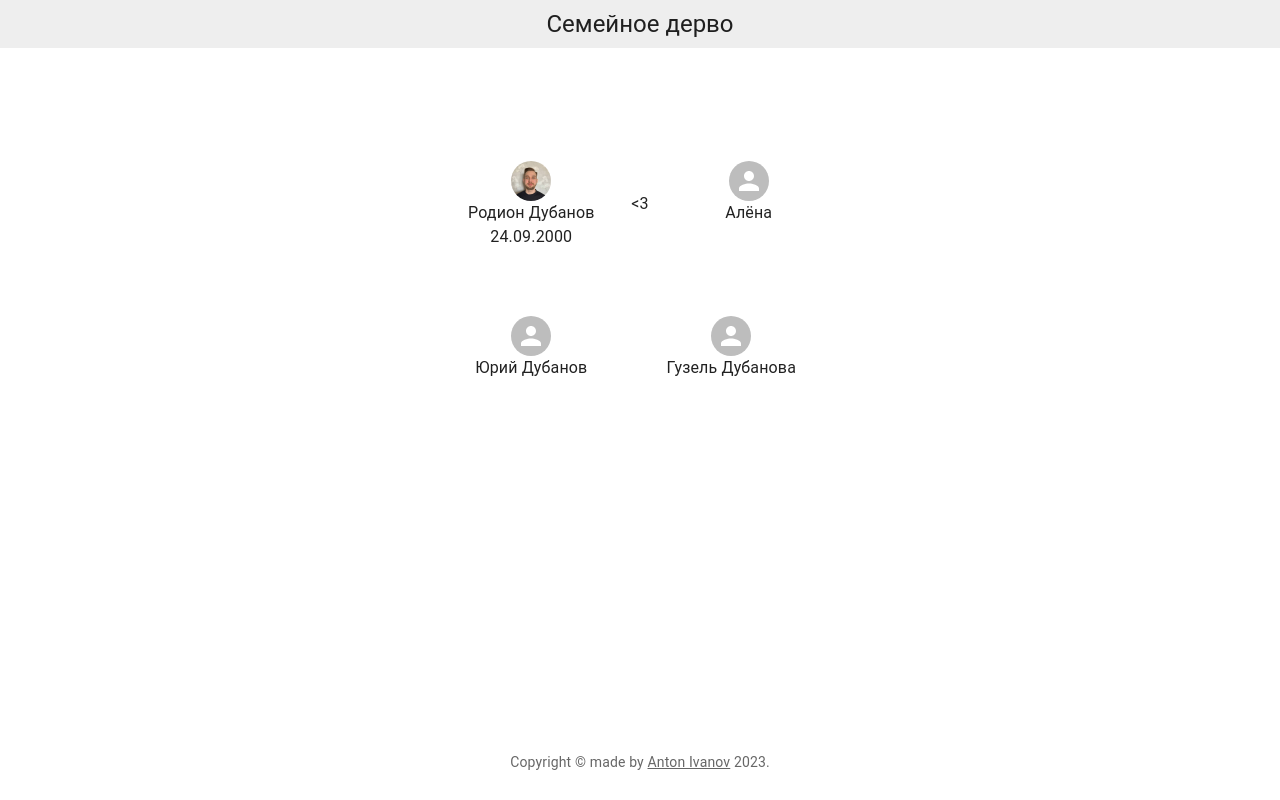
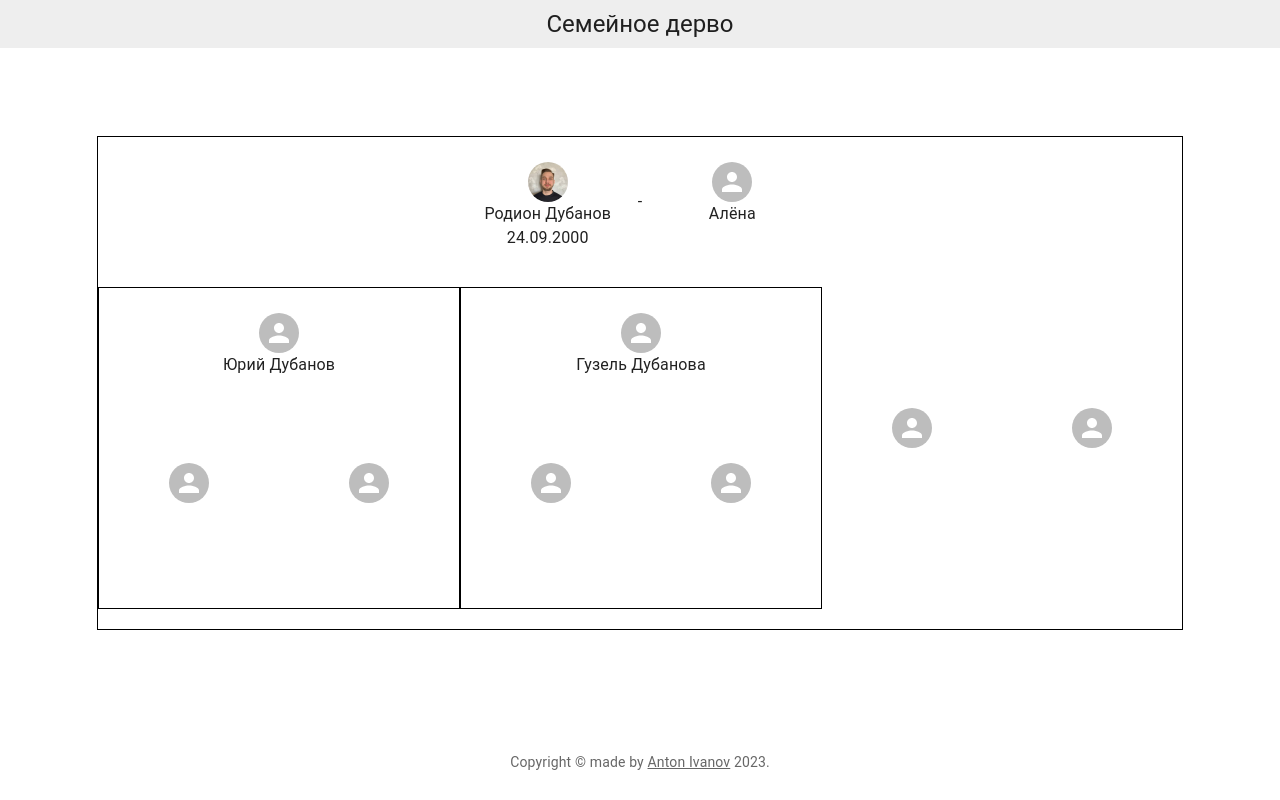
Before and after one commit to gftx/familyTree, a React (Vite) app: page /main in a window 1280 px wide. Built offline with nearby package versions, Linux system fonts and the light colour scheme.

Commit message:
что-то пописал

```diff
--- a/src/const/const.js
+++ b/src/const/const.js
@@ -31,7 +31,7 @@ export const PERSONS = [
     birthdate: '',
     motherId: '',
     fatherId: '',
-    partnerId: '',
+    partnerId: 3,
     childrenIds: [1, 0],
     parentsIds: [],
     brothersIds: [],
@@ -44,7 +44,7 @@ export const PERSONS = [
     birthdate: '',
     motherId: '',
     fatherId: '',
-    partnerId: '',
+    partnerId: 2,
     parentsIds: [],
     childrenIds: [1, 0],
     brothersIds: [],
--- a/src/pages/familyRecursion/index.jsx
+++ /dev/null
@@ -1,39 +0,0 @@
-import { MainPersonItem } from '../../views';
-import { PERSONS } from '../../const/const';
-import './index.scss';
-
-const FamilyTree = () => {
-  const persons = PERSONS;
-
-  const renderFamilyMember = (member) => {
-    const parents = member.parentsIds.map((childId) => {
-      const parent = persons.find((node) => node.id === childId);
-      return renderFamilyMember(parent);
-    });
-    console.log("member", member)
-
-    return (
-      <div key={member.id}>
-        <div className='partnerRow' >
-          <MainPersonItem person={member} key={member.id} />
-          {member.partnerId && (
-            <>
-              <div>{"<3"}</div>
-              <MainPersonItem person={persons[member.partnerId]} key={persons[member.partnerId].id} />
-            </>
-          )}
-        </div>
-        <div className='parentsRow'>
-          {parents}
-        </div>
-      </div>
-    );
-  };
-
-  // const familyTree = persons.find((node) => node.id === 1);
-  const renderedTree = renderFamilyMember(persons[0]);
-
-  return <div>{renderedTree}</div>;
-};
-
-export default FamilyTree;
--- /dev/null
+++ b/src/pages/familyTree/index.jsx
@@ -0,0 +1,68 @@
+import { MainPersonItem } from "../../views";
+import { PERSONS } from "../../const/const";
+import "./index.scss";
+import { useEffect } from "react";
+
+const FamilyTree = () => {
+  const persons = PERSONS;
+  useEffect(() => {
+    console.log({ persons });
+  }, []);
+
+  const renderEmptyParents = () => {
+    return (
+      <div className="partnerRow">
+        <MainPersonItem />
+        <MainPersonItem />
+      </div>
+    );
+  };
+  const renderEmptyParent = () => <MainPersonItem />;
+
+  const renderFamilyMember = (member, firstRow) => {
+    let parents;
+    if (member.parentsIds.length !== 0 && firstRow) {
+      let ids = [...member.parentsIds, Date.now(), Date.now()];
+      parents = ids.map((childId) => {
+        const parent = persons.find((node) => node.id === childId);
+        if (parent) {
+          return renderFamilyMember(parent);
+        } else {
+          return renderEmptyParent();
+        }
+      });
+    } else if (member.parentsIds.length !== 0) {
+      parents = member.parentsIds.map((childId) => {
+        const parent = persons.find((node) => node.id === childId);
+        return renderFamilyMember(parent);
+      });
+    } else {
+      parents = renderEmptyParents();
+    }
+
+    return (
+      <div key={member.id} className="border">
+        <div className="partnerRow">
+          <MainPersonItem person={member} key={member.id} />
+          {member.partnerId && firstRow && (
+            <>
+              <div>{"-"}</div>
+              <MainPersonItem
+                person={persons[member.partnerId]}
+                key={persons[member.partnerId].id}
+              />
+            </>
+          )}
+        </div>
+        <div className="parentsRow">{parents}</div>
+      </div>
+    );
+  };
+
+  // const familyTree = persons.find((node) => node.id === 1);
+  const renderedTree = renderFamilyMember(persons[0], true);
+
+  return <div>{renderedTree}</div>;
+};
+
+export default FamilyTree;
--- a/src/pages/familyRecursion/index.scss
+++ b/src/pages/familyTree/index.scss
@@ -2,5 +2,10 @@
 .parentsRow {
   display: flex;
   align-items: center;
+  justify-content: center;
   margin-bottom: 20px;
 }
+
+.border {
+  border: 1px solid black
+}
--- a/src/pages/index.js
+++ b/src/pages/index.js
@@ -2,7 +2,7 @@ import MainPage from "./mainPage";
 import PersonPage from "./personPage";
 import ErrorPage from "./errorPage";
 import RootPage from "./rootPage";
-import FamilyTree from "./familyRecursion";
+import FamilyTree from "./familyTree";
 
 export {
   MainPage,
--- a/src/views/mainPersonItem/index.jsx
+++ b/src/views/mainPersonItem/index.jsx
@@ -1,32 +1,32 @@
 import { Avatar, Box, Typography } from "@mui/material";
 import { Link } from "react-router-dom";
 
-
 export function MainPersonItem(props) {
   const { person } = props;
+
   return (
-    <Link to={`../person/${person.id}`}>
+    <Link to={`../person/${person?.id ?? ""}`}>
       <Box
         sx={{
-          border: '1px solid #ffffff',
-          display: 'flex',
-          padding: '10px',
-          alignItems: 'center',
-          flexDirection: 'column',
-          width: '200px',
-          height: '135px',
-          borderRadius: '15px',
-          cursor: 'pointer',
-          '&:hover': {
-            border: '1px solid #ededed',
+          border: "1px solid #ffffff",
+          display: "flex",
+          padding: "10px",
+          alignItems: "center",
+          flexDirection: "column",
+          width: "180px",
+          height: "130px",
+          borderRadius: "15px",
+          cursor: "pointer",
+          "&:hover": {
+            border: "1px solid #ededed",
             opacity: [0.9, 0.8, 0.7],
           },
-          p: 3
+          p: 3,
         }}
       >
-        <Avatar alt={person.name} src={person.photo} />
-        <Typography variant="p">{person.name}</Typography>
-        <Typography variant="p">{person.birthdate}</Typography>
+        <Avatar alt={person?.name ?? ""} src={person?.photo ?? ""} />
+        <Typography variant="p">{person?.name ?? ""}</Typography>
+        <Typography variant="p">{person?.birthdate ?? ""}</Typography>
       </Box>
     </Link>
   )
```
